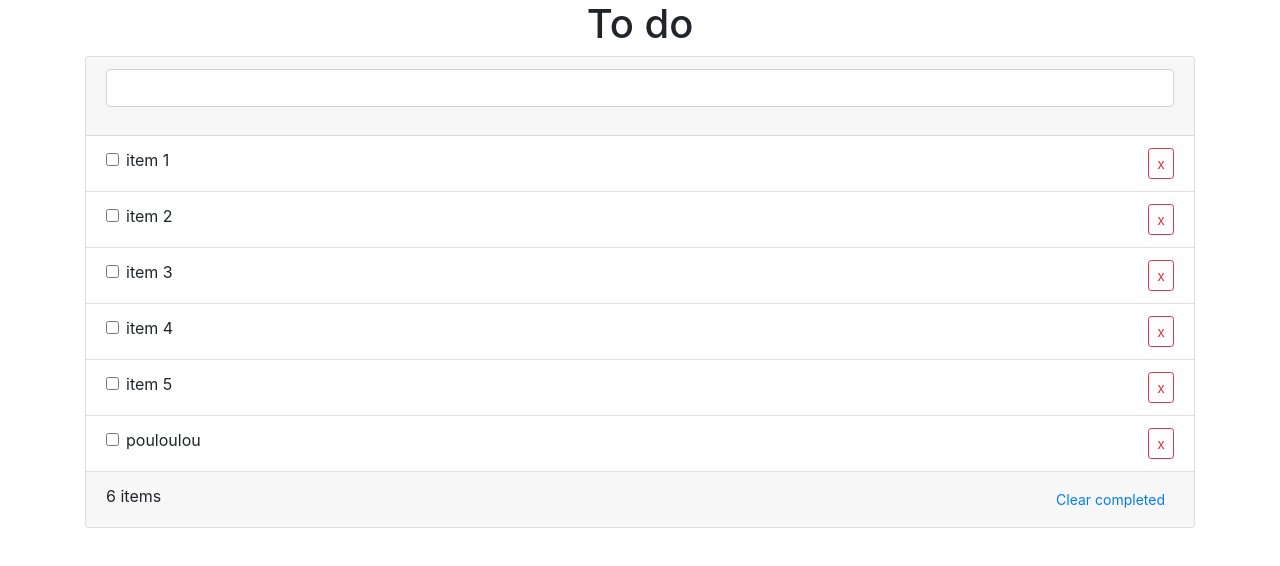
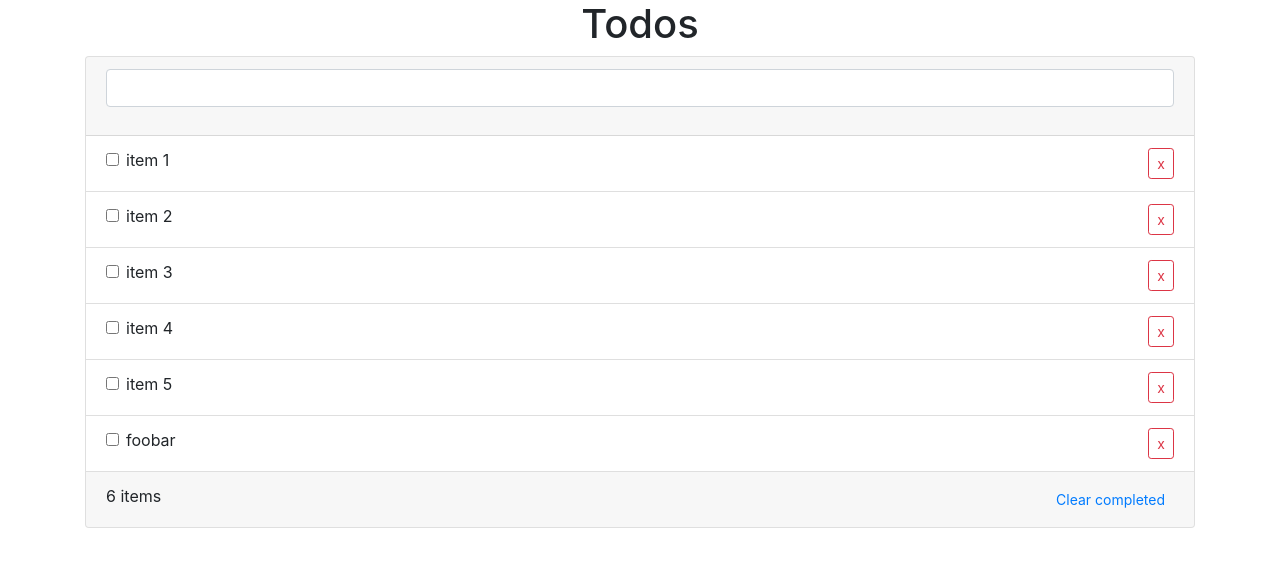
Before and after one commit to tyno63/todo-list, an Angular app: page / in a window 1280 px wide. Shown: the top 566 px of the page. Built offline with nearby package versions, Linux system fonts and the light colour scheme.

Commit message:
amélio js

```diff
--- a/src/app/app.component.html
+++ b/src/app/app.component.html
@@ -10,12 +10,15 @@
   <div class="row">
     <div class="col-12">
       <h1 class="text-center">
-        To do
+        Todos
       </h1>
 
       <div class="card">
         <div class="card-header">
           <div class="form-group">
+            <!-- Add an keyup event listener on input. Trigger addItem method from app.component.ts -->
+            <!-- Angular give us a $event variable when using event listener.  -->
+            <!-- It contain the same object as javascript event listener -->
             <input type="text" class="form-control" (keyup)="addItem($event)">
           </div>
         </div>
@@ -52,6 +55,7 @@
 
 
 
+
 <!-- * * * * * * * * * * * * * * * * * * * * * * * * * * * * * * * -->
 <!-- * * * * * * * * * * * The content above * * * * * * * * * * * -->
 <!-- * * * * * * * * * * is only a placeholder * * * * * * * * * * -->
--- a/src/app/app.component.ts
+++ b/src/app/app.component.ts
@@ -9,22 +9,29 @@ export class AppComponent {
   title = 'todo-list';
 
   public todoArray: Array<string> = [
-    `item 1`,
-    `item 2`,
-    `item 3`,
-    `item 4`,
-    `item 5`,
-    `pouloulou`,
+    'item 1',
+    'item 2',
+    'item 3',
+    'item 4',
+    'item 5',
+    'foobar',
   ];
 
+  /**
+   * This method is used in app.component.html on a keyup event on the text input.
+   * It take a KeyboardEvent as argument and return void (mean its return nothing).
+   */
   public addItem($event: KeyboardEvent): void {
-   if ($event.code === `enter`) {
-     const $input: HTMLInputElement|null = $event.target as HTMLInputElement;
+    // Check if keyboard key pressed is Enter.
+    if ($event.code === 'Enter') {
+      // Get the event source html element. In our case, its an input element.
+      const $input: HTMLInputElement|null = $event.target as HTMLInputElement;
 
-     if ($input !== null) {
-       console.log($input.value);
-     }
-    console.log(`enter pressed`);
+      if ($input !== null) {
+        console.log($input.value);
+      }
+
+      console.log('Enter pressed');
     }
   }
 }
```
